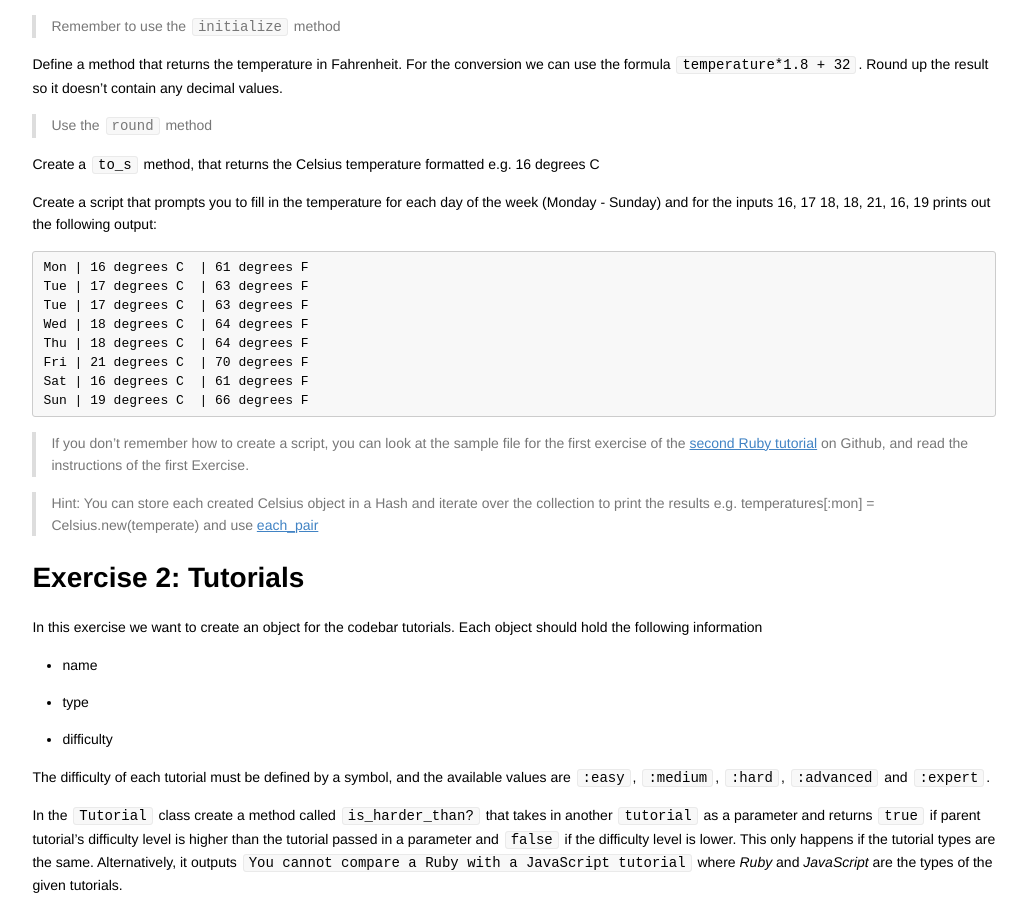
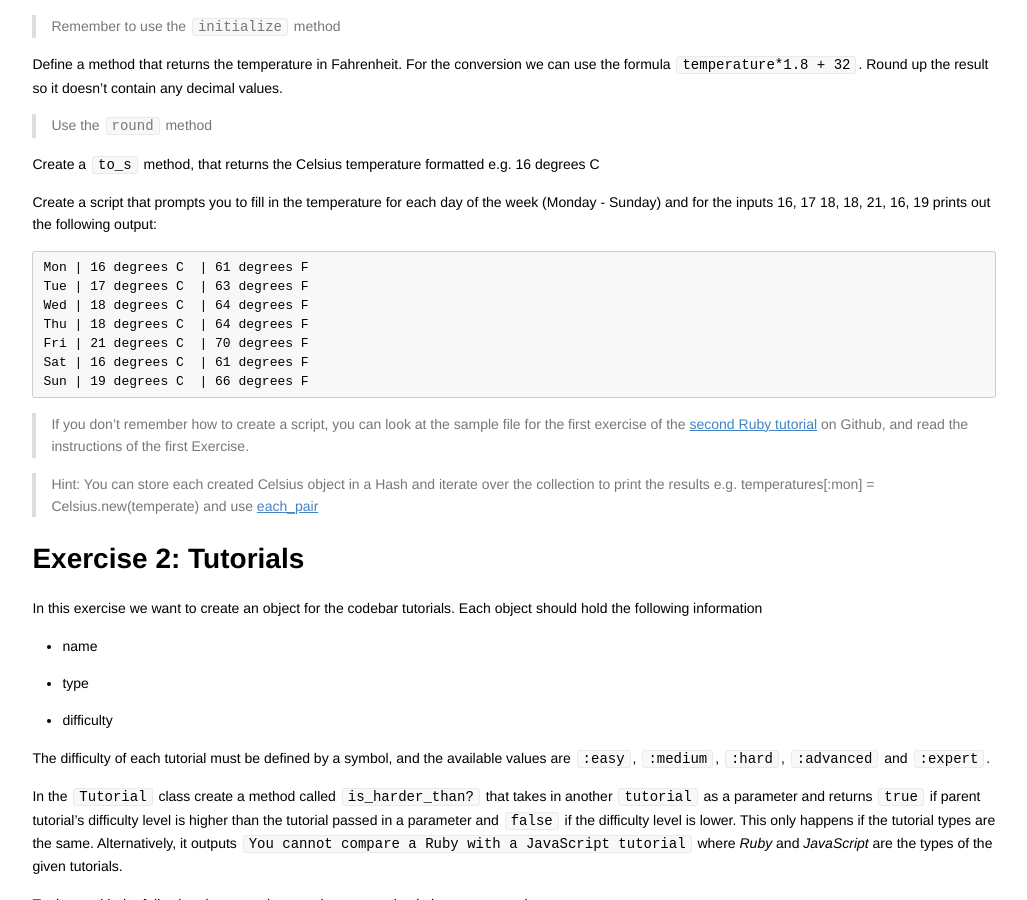
Before and after one commit to codebar/tutorials, a Jekyll site: the page built from ruby/lesson4/tutorial.md, in a window 1280 px wide and 900 px high, scrolled down 2808 px. Shown: the whole window, without its empty margins (126-1153 px from the left). Built offline with Jekyll 4.4.1, drawn with Linux system fonts in a browser that asks for light colours; Markdown is read by kramdown in place of the engine named in the settings.

Commit message:
Lesson 4: fix duplication in exercise 4
In the output example, Tuesday appears twice, but should only appear
once.

````diff
--- a/ruby/lesson4/tutorial.md
+++ b/ruby/lesson4/tutorial.md
@@ -142,7 +142,6 @@ Create a script that prompts you to fill in the temperature for each day of the
 
 ```html
 Mon | 16 degrees C  | 61 degrees F
-Tue | 17 degrees C  | 63 degrees F
 Tue | 17 degrees C  | 63 degrees F
 Wed | 18 degrees C  | 64 degrees F
 Thu | 18 degrees C  | 64 degrees F
````
